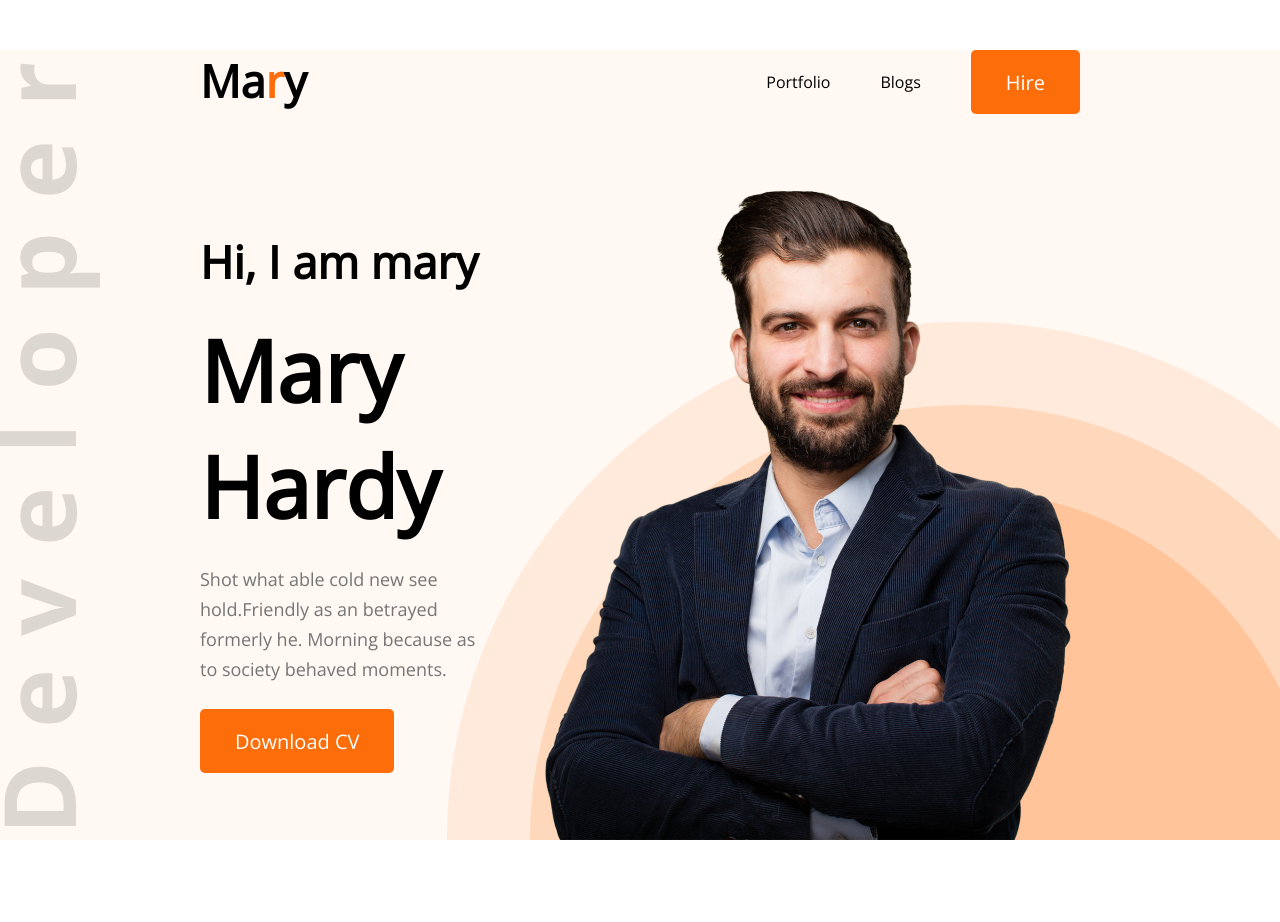
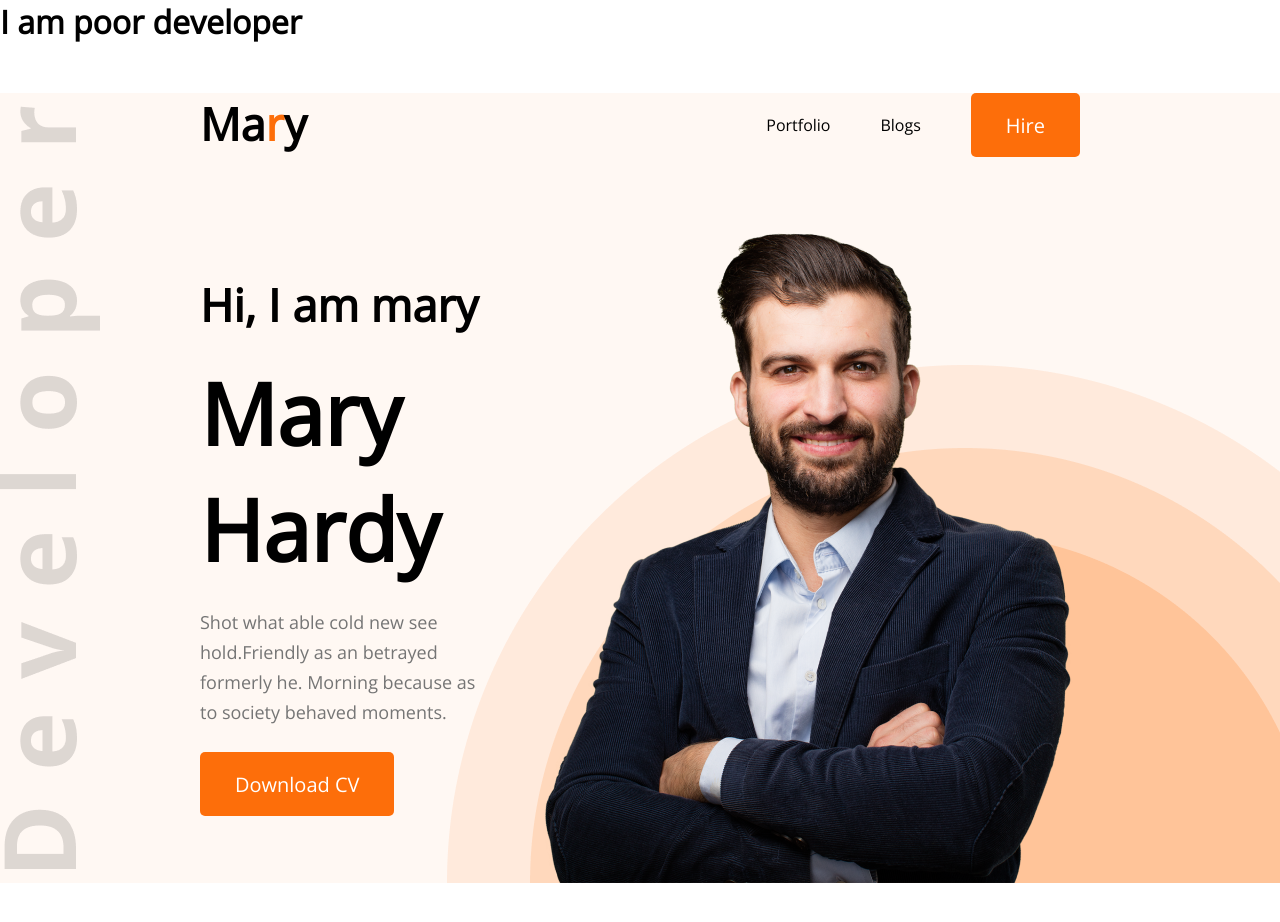
Before and after one commit to MD-Mojammel-Haque-shakil/developer-fortfulio2, a plain HTML site: page index.html in a window 1280 px wide. Shown: the top 922 px of the page. Drawn offline with nearby package versions, Linux system fonts and the light colour scheme; files whose address does not match are found by name.

Commit message:
first commit

```diff
--- a/index.html
+++ b/index.html
@@ -11,6 +11,7 @@
     <link rel="stylesheet" href="styles/style.css">
 </head>
 <body>
+    <h1>I am poor developer</h1>
     <header class="header">
         <nav>
             <h2 class="nav-title">Ma<span class="textmary">r</span>y</h2>
```
Also changed, not shown: 1 other file.
